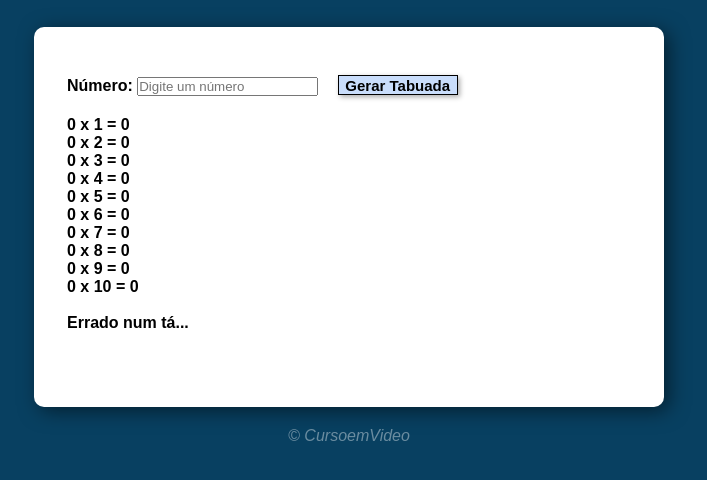
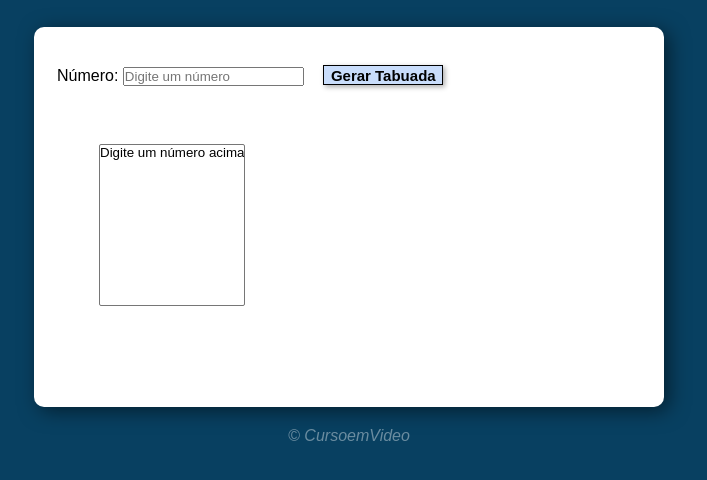
Before and after one commit to Wanttunes/javascript, a plain HTML site: page exercicios/aula17/ex002/index.html in a window 1280 px wide. Both pictures are taken after a click on the button "Gerar Tabuada". Shown: the part 88-568 px from the top of the page, without its empty margins (291-998 px from the left). Drawn offline with Linux system fonts and the light colour scheme.

Commit message:
Update for studies

```diff
--- a/exercicios/aula17/ex002/index.html
+++ b/exercicios/aula17/ex002/index.html
@@ -16,15 +16,14 @@
                 <p id="number">
                     <label for="iano">Número:</label>
                     <input type="number" name="num" id="inum" placeholder="Digite um número">
-                    <input type="button" value="Gerar Tabuada" onclick="verificar()" id="button">
-                </p>
-                <p id="list">
-                    teste
+                    <input type="button" value="Gerar Tabuada" onclick="tabuada()" id="button">
                 </p>
 
             </div>
-            <div>
-
+            <div id="list">
+                <select name="tabuada" id="seltab" size="10">
+                    <option>Digite um número acima</option>
+                </select>
             </div>
     </section>
     <footer>
--- a/exercicios/aula17/ex002/script.js
+++ b/exercicios/aula17/ex002/script.js
@@ -1,8 +1,25 @@
-function verificar(){
-    var inum = document.getElementById('inum')
-    var num = Number(inum.value)
-    var msg = document.getElementById('list')
-    msg.innerText =
+function tabuada(){
+    let inum = document.getElementById('inum')
+
+    let tab = document.getElementById('seltab')
+    let msg = document.getElementById('list')
+    if (inum.value.length == 0){
+        window.alert('[ERRO] Nenhum número digitado')
+    } else {
+        let num = Number(inum.value)
+        let c = 1
+        tab.innerHTML = ''
+        while (c <= 10){
+            let item = document.createElement('option')
+            item.innerText = `${num} x ${c} = ${num*c}`
+            item.value = `tab${c}`
+            tab.appendChild(item)
+            c++
+        }
+    }
+
+}
+    /*msg.innerText =
         `${num} x 1 = ${num*1}
         ${num} x 2 = ${num*2}
         ${num} x 3 = ${num*3}
@@ -14,6 +31,4 @@ function verificar(){
         ${num} x 9 = ${num*9}
         ${num} x 10 = ${num*10}
 
-    Errado num tá...
-    `
-}
+        Errado num tá...`*/
--- a/exercicios/aula17/ex002/style.css
+++ b/exercicios/aula17/ex002/style.css
@@ -29,8 +29,9 @@ div{
 #dados{
     text-align: left;
 }
-#dados > p {
-    padding: 10px;
+#list {
+    text-align: left;
+    padding: 50px;
     font-weight: bold;
 }
 #button{
```
Also changed, not shown: exercicios/aula18/ambiente.js (added, +14 -0 lines), 1 other file. Lines whose indentation alone changed are shown as unchanged.
